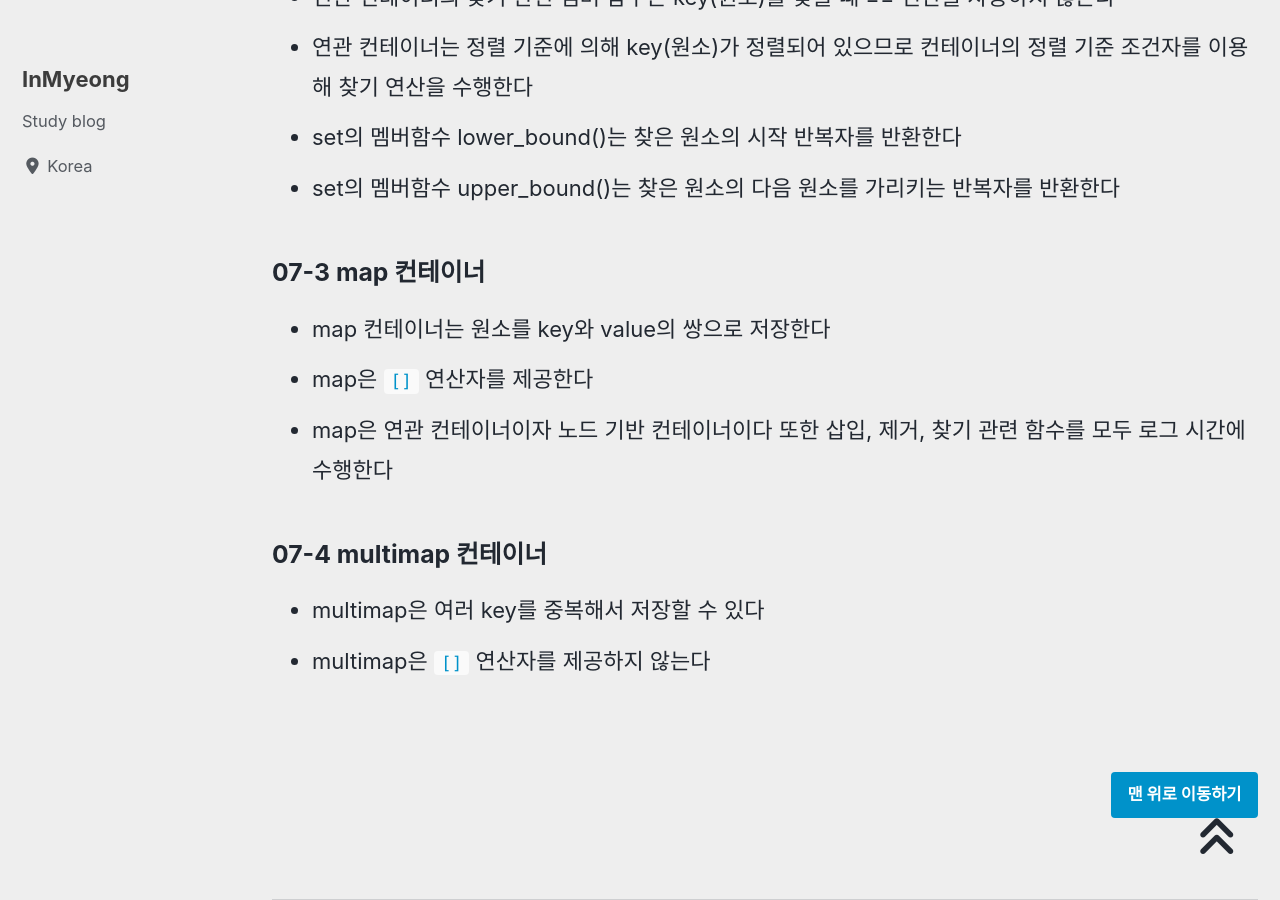
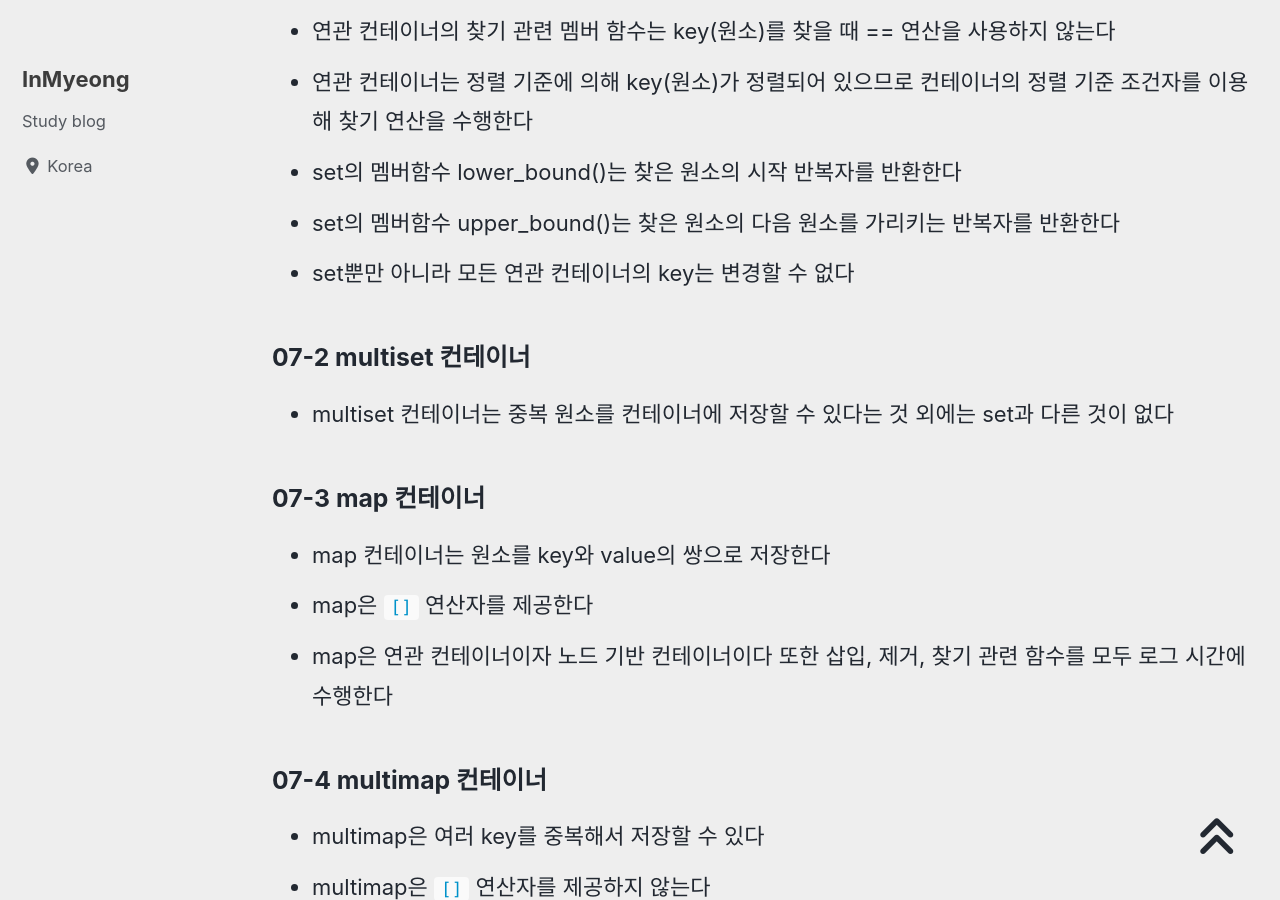
Before and after one commit to devMyeong/devMyeong.github.io, a Jekyll site: the page built from _posts/stl/2021-08-12-cpp-stl.md, in a window 1280 px wide and 900 px high, scrolled down 14225 px. Built offline with Jekyll 4.4.1, drawn with Linux system fonts in a browser that asks for light colours; cached includes are drawn as plain includes; nearby versions of some CDN libraries; some web fonts are replaced; comment, search, counter and statistics services are not loaded.

Commit message:
updates stl chapter 07-2

```diff
--- a/_posts/stl/2021-08-12-cpp-stl.md
+++ b/_posts/stl/2021-08-12-cpp-stl.md
@@ -250,6 +250,10 @@ lt.remove_if(Predicate); // 이와 같이 조건자가 참인 모든 원소를
 - 연관 컨테이너는 정렬 기준에 의해 key(원소)가 정렬되어 있으므로 컨테이너의 정렬 기준 조건자를 이용해 찾기 연산을 수행한다
 - set의 멤버함수 lower_bound()는 찾은 원소의 시작 반복자를 반환한다
 - set의 멤버함수 upper_bound()는 찾은 원소의 다음 원소를 가리키는 반복자를 반환한다
+- set뿐만 아니라 모든 연관 컨테이너의 key는 변경할 수 없다
+
+### 07-2 multiset 컨테이너
+- multiset 컨테이너는 중복 원소를 컨테이너에 저장할 수 있다는 것 외에는 set과 다른 것이 없다
 
 ### 07-3 map 컨테이너
 - map 컨테이너는 원소를 key와 value의 쌍으로 저장한다
```
